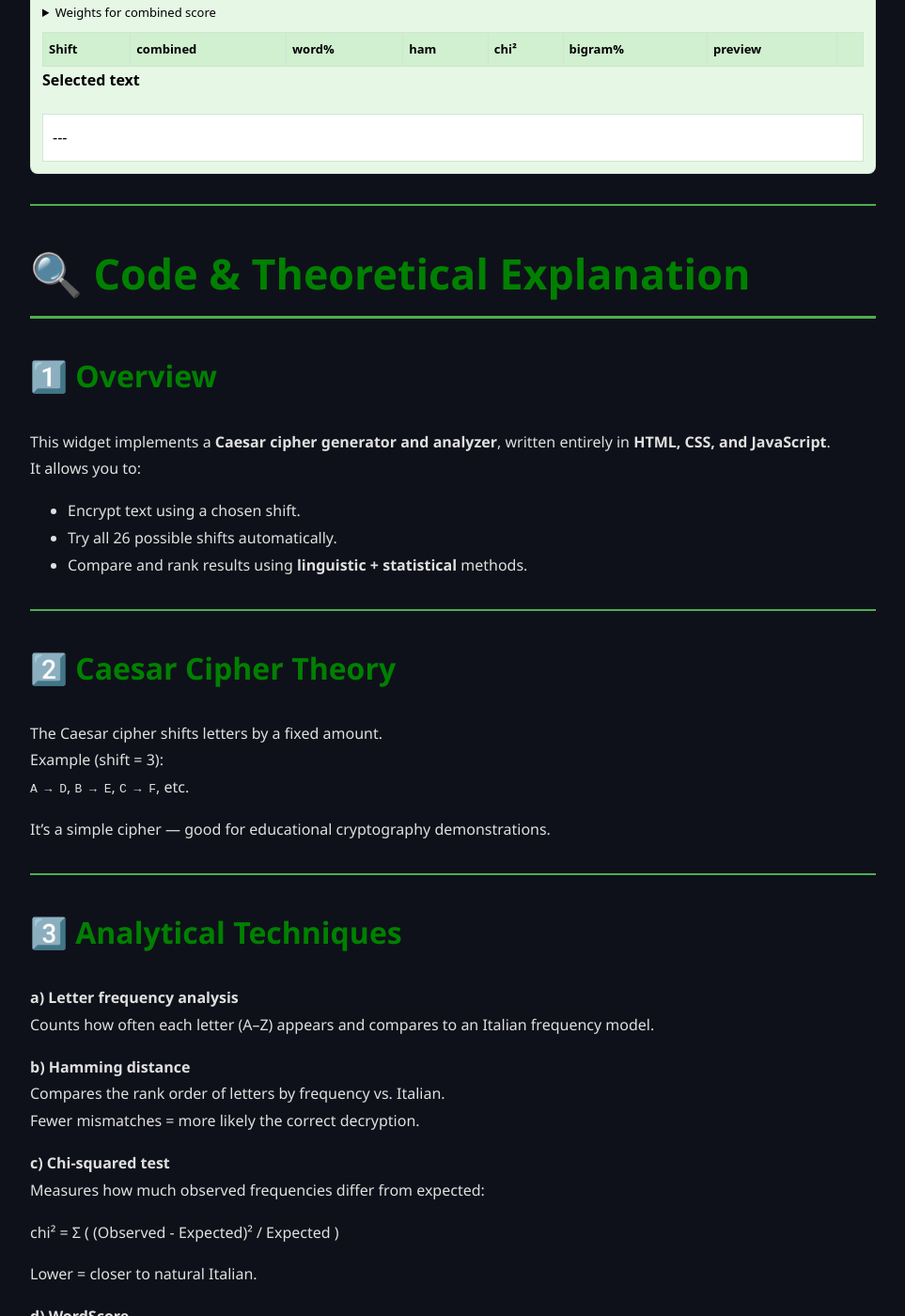
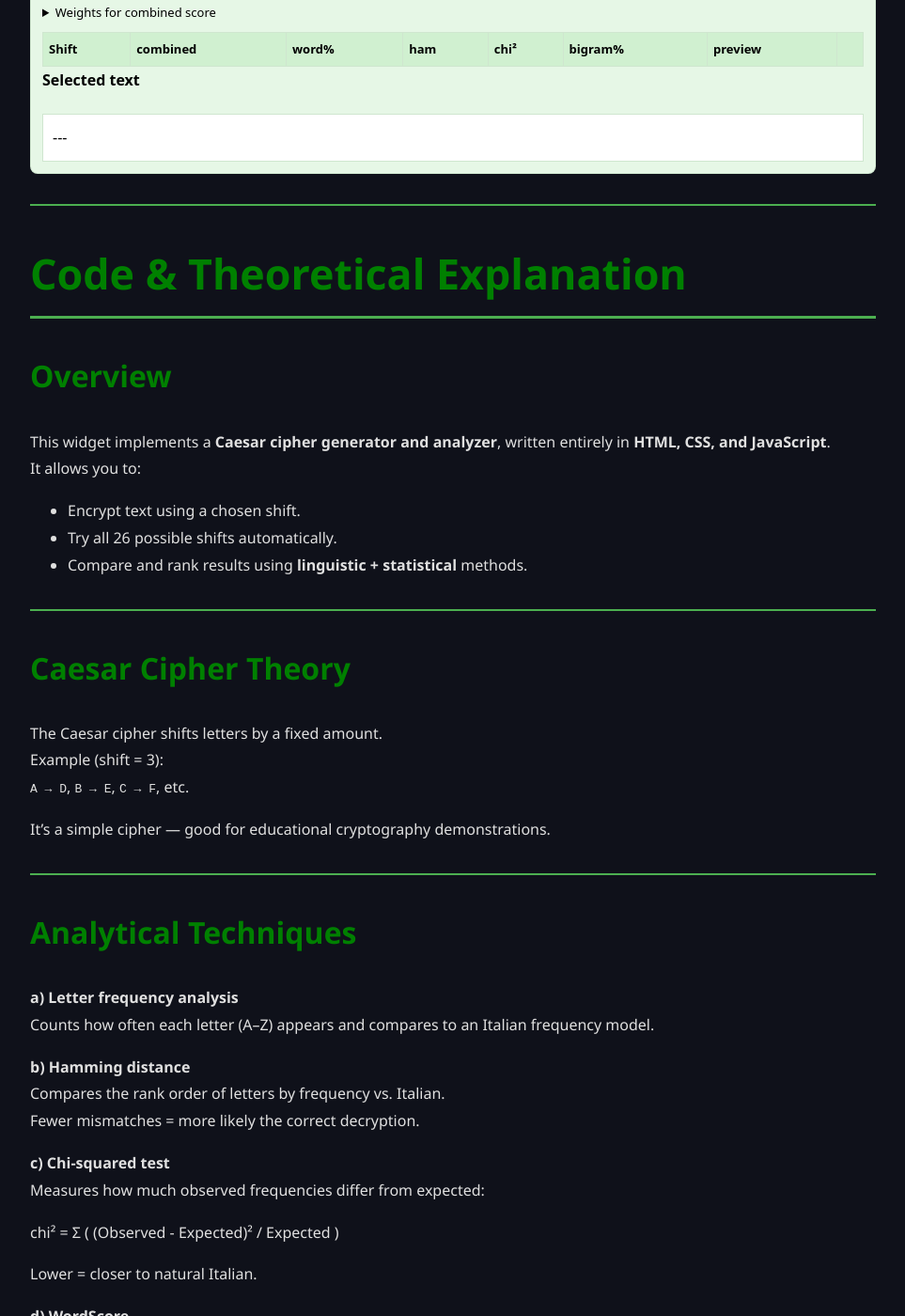
Before and after one commit to ricky2905/ricky2905.github.io, a Jekyll site: the page built from HOMEWORK/homework2/index.md, in a window 1280 px wide and 1400 px high, scrolled down 649 px. Shown: the whole window at 94% size, without its empty margins (158-1121 px from the left). Built offline with Jekyll 4.4.1, drawn with Linux system fonts in a browser that asks for light colours; our own code applies the rules of GitHub Pages for plain Markdown files; some of the changed text lies outside the part shown.

Commit message:
Update index.md

````diff
--- a/HOMEWORK/homework2/index.md
+++ b/HOMEWORK/homework2/index.md
@@ -176,9 +176,9 @@
 
 ---
 
-# 🔍 Code & Theoretical Explanation
+# Code & Theoretical Explanation
 
-## 1️⃣ Overview
+## Overview
 This widget implements a **Caesar cipher generator and analyzer**, written entirely in **HTML, CSS, and JavaScript**.
 It allows you to:
 - Encrypt text using a chosen shift.
@@ -187,7 +187,7 @@ It allows you to:
 
 ---
 
-## 2️⃣ Caesar Cipher Theory
+## Caesar Cipher Theory
 The Caesar cipher shifts letters by a fixed amount.
 Example (shift = 3):
 `A → D`, `B → E`, `C → F`, etc.
@@ -196,7 +196,7 @@ It’s a simple cipher — good for educational cryptography demonstrations.
 
 ---
 
-## 3️⃣ Analytical Techniques
+## Analytical Techniques
 
 **a) Letter frequency analysis**
 Counts how often each letter (A–Z) appears and compares to an Italian frequency model.
@@ -263,7 +263,7 @@ All implemented in **client-side JavaScript** — a complete cryptanalysis tool
 
 ---
 
-## 📸 Illustration
+## Illustration
 Add an image of the script here (replace with your own path):
 
 ```markdown
````
Also changed, not shown: other parts of HOMEWORK/homework2/index.md (+5 -5 lines).
